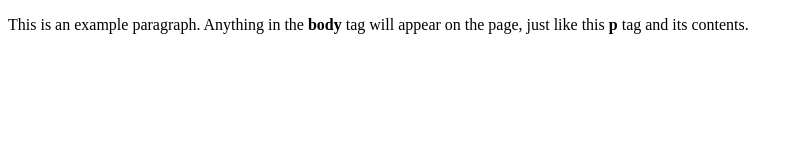
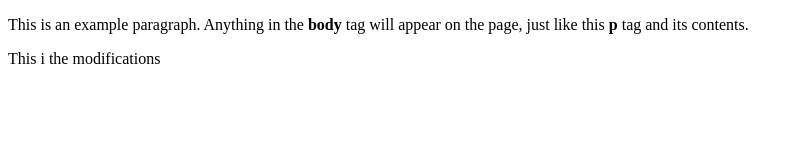
Before and after one commit to CodewithGovind/CDAC, a plain HTML site: page index.html in a window 1280 px wide. Shown: the whole page, without its empty margins (0-800 px from the left). Drawn offline with Linux system fonts and the light colour scheme.

Commit message:
index.html modified

```diff
--- a/index.html
+++ b/index.html
@@ -5,5 +5,5 @@
   </head>
   <body>
     <p>This is an example paragraph. Anything in the <strong>body</strong> tag will appear on the page, just like this <strong>p</strong> tag and its contents.</p>
-  </body>
+<p> This i the modifications</p>  </body>
 </html>
```
